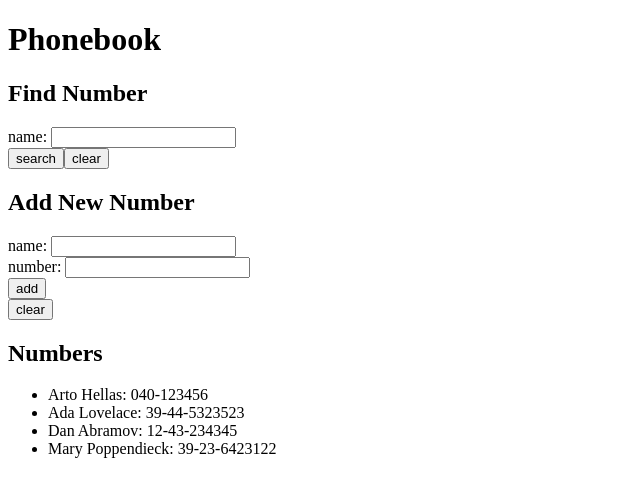
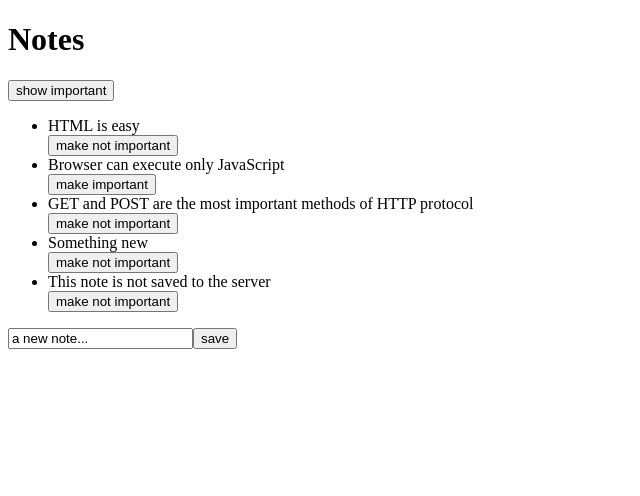
Before and after one commit to kat-kime/full-stack-open, a React (Vite) app in the folder introdemo/: page / in a window 1280 px wide. Shown: the top 496 px of the page, without its empty margins (0-640 px from the left). Built offline with nearby package versions, Linux system fonts and the light colour scheme; data requests are answered from the project's data file.

Commit message:
ch2d before exercies

```diff
--- a/introdemo/db.json
+++ b/introdemo/db.json
@@ -1,24 +1,24 @@
 {
-  "persons":[
+  "notes": [
     {
-      "name": "Arto Hellas",
-      "number": "040-123456",
-      "id": "1"
+      "id": "1",
+      "content": "HTML is easy",
+      "important": true
     },
     {
-      "name": "Ada Lovelace",
-      "number": "39-44-5323523",
-      "id": "2"
+      "id": "2",
+      "content": "Browser can execute only JavaScript",
+      "important": false
     },
     {
-      "name": "Dan Abramov",
-      "number": "12-43-234345",
-      "id": "3"
+      "id": "3",
+      "content": "GET and POST are the most important methods of HTTP protocol",
+      "important": true
     },
     {
-      "name": "Mary Poppendieck",
-      "number": "39-23-6423122",
-      "id": "4"
+      "id": "cdba",
+      "content": "Something new",
+      "important": true
     }
   ]
 }
--- a/introdemo/src/App.jsx
+++ b/introdemo/src/App.jsx
@@ -1,175 +1,83 @@
 import { useState, useEffect } from 'react'
-import axios from 'axios'
+import noteService from './services/notes'
+import Note from './components/Note'
 
-const Entry = ({ entry }) => {
-  return (
-    <>
-    <li>{entry.name}: {entry.number}</li>
-    </>
-  )
-}
+const API_ENDPOINT = 'http://localhost:3001/notes'
 
-const Filter = ({
-  newSearchEntry,
-  handleSearchChange,
-  findEntry,
-  handleClear
-}) => {
-  return (
-    <>
-      <h2>Find Number</h2>
-      <form onSubmit={() => event.preventDefault()}>
-        <div>
-          name: <input value={newSearchEntry} onChange={handleSearchChange} />
-        </div>
-        <div>
-          <button onClick={findEntry}>search</button>
-          <button onClick={handleClear}>clear</button>
-        </div>
-      </form>
-    </>
-  )
-}
-
-const AddForm = ({
-  newName,
-  handleNameChange,
-  newPhone,
-  handlePhoneChange,
-  addNewEntry,
-  handleClear
-}) => {
-  return (
-    <>
-      <h2>Add New Number</h2>
-      <form onSubmit={() => event.preventDefault()}>
-        <div>
-          name: <input value={newName} onChange={handleNameChange} />
-        </div>
-        <div>
-          number: <input value={newPhone} onChange={handlePhoneChange} />
-        </div>
-        <div>
-          <button onClick={addNewEntry}>add</button>
-        </div>
-        <div>
-          <button onClick={handleClear}>clear</button>
-        </div>
-      </form>
-    </>
-  )
-}
-
-const Numbers = ({
-  showAll,
-  filteredPersons,
-  persons
-}) => {
-  return (
-    <>
-      <h2>Numbers</h2>
-      <ul>
-        { showAll
-          ? persons.map( person =>
-            <Entry key={person.id} entry={person} />
-          )
-          : filteredPersons.map(
-            person => <Entry key={person.id} entry={person} />
-          )
-        }
-      </ul>
-    </>
-  )
-}
-
-const App = (props) => {
-  const [persons, setPersons] = useState([])
-  const [newName, setNewName] = useState('')
-  const [newPhone, setNewPhone] = useState('')
-  const [newSearchEntry, setNewSearchEntry] = useState('')
-  const [filteredPersons, setFilteredPersons] = useState([])
+const App = () => {
+  const [notes, setNotes] = useState([])
+  const [newNote, setNewNote] = useState('a new note...')
   const [showAll, setShowAll] = useState(true)
 
   useEffect(() => {
-    axios.get('http://localhost:3001/persons').then(response => {
-      console.log('data:', response.data)
-      setPersons(response.data)
-    })
+    console.log('effect')
+
+    noteService
+      .getAll()
+      .then(initialNotes => {
+        setNotes(initialNotes)
+      })
   }, [])
 
+  console.log('render', notes.length, 'notes')
 
-  const handleNameChange = (event) => {
-    setNewName(event.target.value)
+  const toggleImportance = (id) => {
+    const note = notes.find(n => n.id === id)
+    const changedNote = { ...note, important: !note.important }
+
+    noteService
+      .update(id, changedNote)
+      .then(updatedNote => setNotes(notes.map(note =>
+        note.id === id
+        ? updatedNote
+        : note
+      )))
+      .catch(error => {
+        alert(`The note, ${note.content}, was already deleted from the server`)
+        setNotes(notes.filter(note => note.id !== id))
+      })
   }
 
-  const handlePhoneChange = (event) => {
-    setNewPhone(event.target.value)
+  const notesToShow = showAll
+    ? notes
+    : notes.filter(note => note.important === true)
+
+  const addNote = (event) => {
+    event.preventDefault()
+    const noteObject = {
+      content: newNote,
+      important: Math.random() < 0.5,
+    }
+    noteService
+      .create(noteObject)
+      .then(note => {
+        setNotes(notes.concat(note))
+        setNewNote('')
+      })
   }
 
-  const handleSearchChange = (event) => {
-    setNewSearchEntry(event.target.value)
-  }
-
-  const handleClear = () => {
-    setNewName('')
-    setNewPhone('')
-    setNewSearchEntry('')
-    setShowAll(true)
-  }
-
-  const addNewEntry = () => {
-    if (isNewNamePresent(newName)) {
-      alert(`${newName} is already in the phone book`)
-      setNewName('')
-
-    } else {
-      const newEntry = {
-        id: persons.length + 1,
-        name: newName,
-        number: newPhone
-      }
-
-      setPersons(persons.concat(newEntry))
-      setNewName('')
-      setNewPhone('')
-    }
-  }
-
-  const findEntry = (event) => {
-    event.preventDefault()
-    setFilteredPersons(persons.filter(
-      person => person.name.toLowerCase().startsWith(newSearchEntry.toLowerCase())
-    ))
-    setShowAll(false)
-  }
-
-  const isNewNamePresent = (name) => {
-    const found = persons.findIndex( person => person.name === name )
-    return found !== -1
+  const handleNoteChange = (event) => {
+    setNewNote(event.target.value)
   }
 
   return (
     <>
-      <h1>Phonebook</h1>
-      <Filter
-        newSearchEntry={newSearchEntry}
-        handleSearchChange={handleSearchChange}
-        findEntry={findEntry}
-        handleClear={handleClear}
-      />
-      <AddForm
-        newName={newName}
-        handleNameChange={handleNameChange}
-        newPhone={newPhone}
-        handlePhoneChange={handlePhoneChange}
-        addNewEntry={addNewEntry}
-        handleClear={handleClear}
-      />
-      <Numbers
-        showAll={showAll}
-        filteredPersons={filteredPersons}
-        persons={persons}
-      />
+      <h1>Notes</h1>
+      <div>
+        <button onClick={() => setShowAll(!showAll)}>
+          show {showAll ? 'important' : 'all'}
+        </button>
+      </div>
+      <ul>
+        {notesToShow.map(note =>
+          <Note key={note.id} note={note} toggleImportance={() => toggleImportance(note.id)}/>
+        )}
+      </ul>
+      <form onSubmit={addNote}>
+        <input value={newNote} onChange={handleNoteChange} />
+        <button type="submit">save</button>
+      </form>
+
     </>
   )
 }
--- /dev/null
+++ b/introdemo/src/components/Note.jsx
@@ -0,0 +1,14 @@
+const Note = ({ note, toggleImportance}) => {
+  const label = note.important
+    ? 'make not important'
+    : 'make important'
+
+  return (
+    <>
+      <li>{note.content}</li>
+      <button onClick={toggleImportance}>{label}</button>
+    </>
+  )
+}
+
+export default Note
--- /dev/null
+++ b/introdemo/src/services/notes.js
@@ -0,0 +1,28 @@
+import axios from 'axios'
+const BASE_URL = 'http://localhost:3001/notes'
+
+const getAll = () => {
+	const nonExistingNote = {
+		id: 10000,
+		content: 'This note is not saved to the server',
+		important: true
+	}
+
+  return axios
+		.get(BASE_URL)
+		.then(response => response.data.concat(nonExistingNote))
+}
+
+const create = newObject => {
+  return axios
+		.post(BASE_URL, newObject)
+		.then(response => response.data)
+}
+
+const update = (id, newObject) => {
+	return axios
+		.put(`${BASE_URL}/${id}`, newObject)
+		.then(response => response.data)
+}
+
+export default { getAll, create, update }
```
